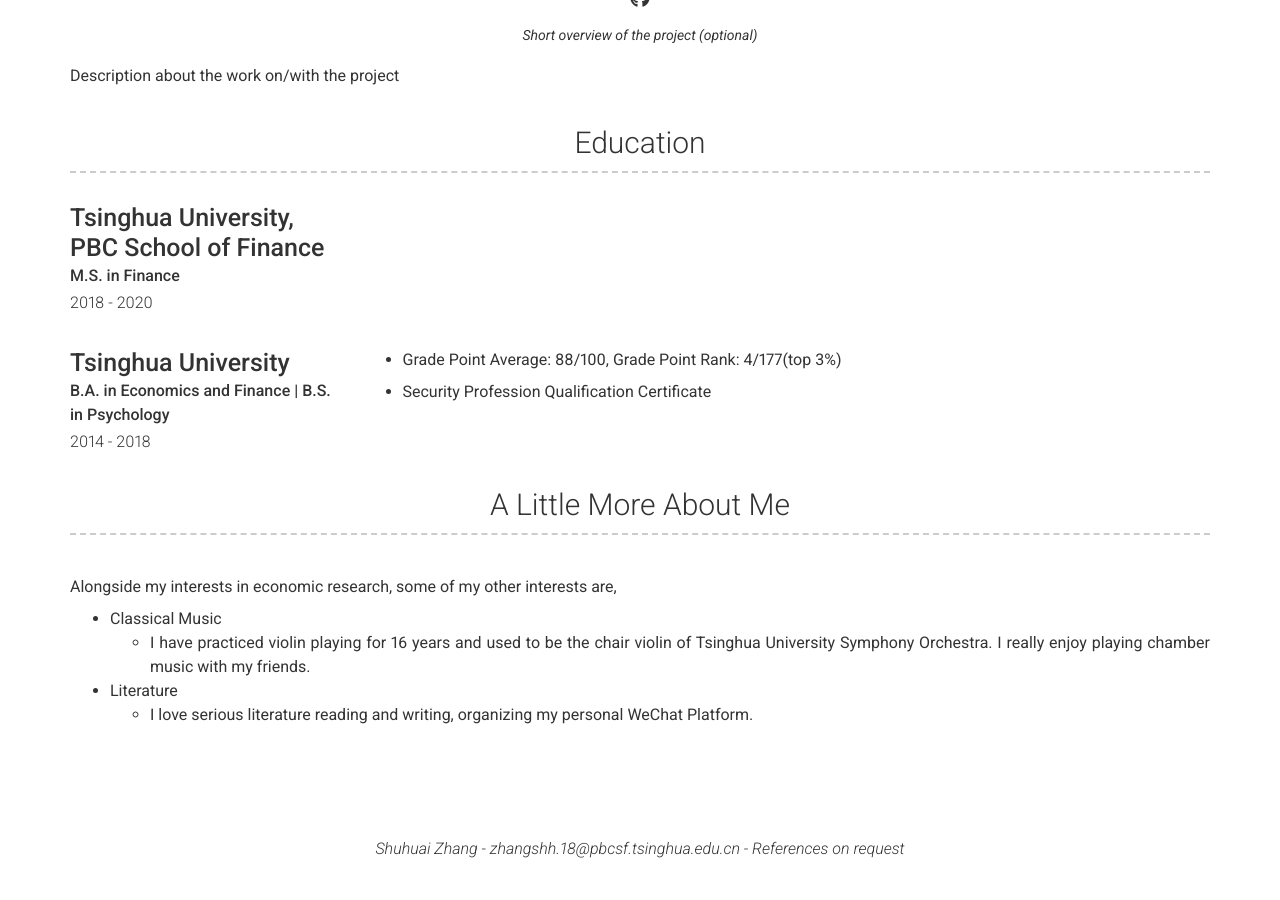
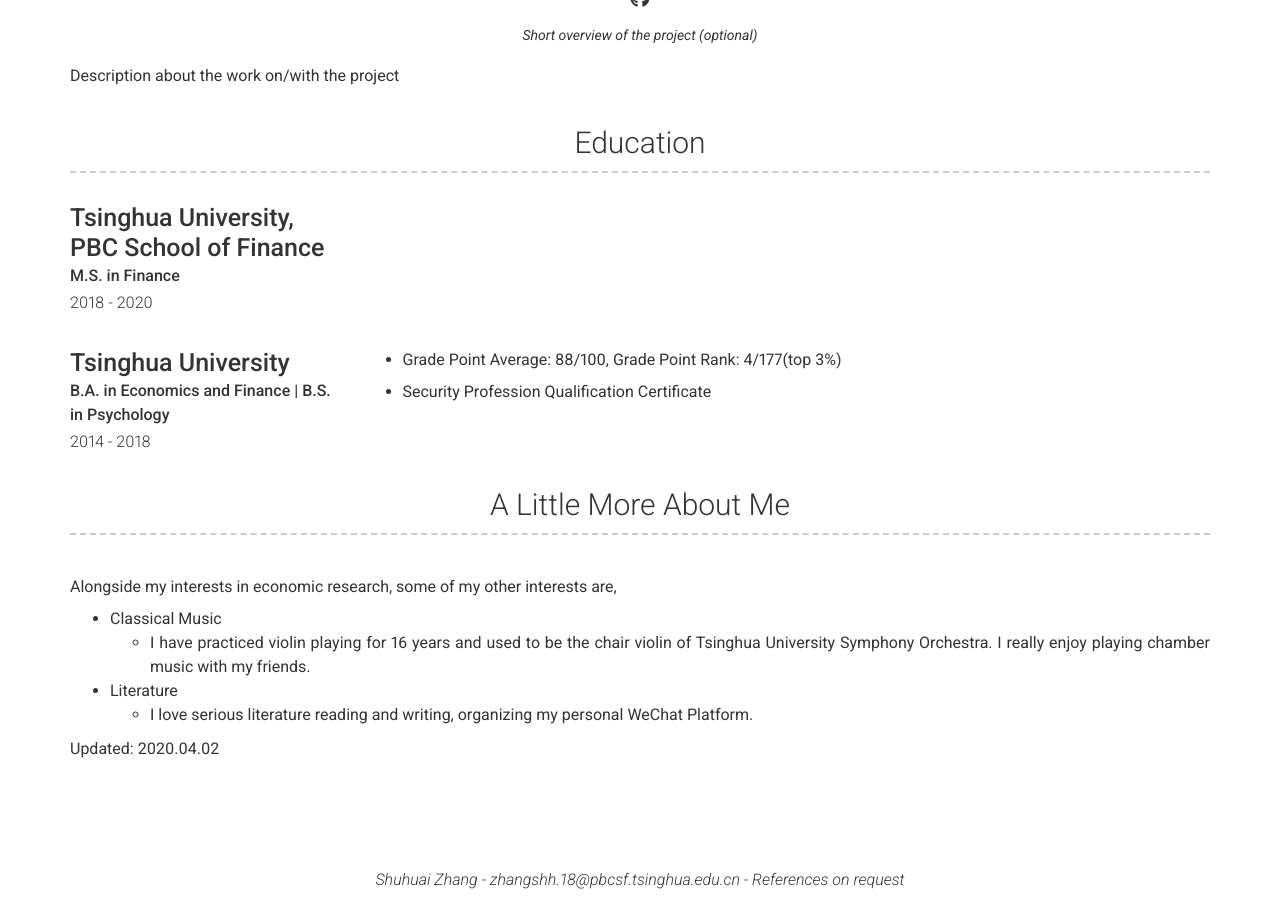
Before and after one commit to shuhuaizhang/shuhuaizhang.github.io, a Jekyll site: the page built from index.md, in a window 1280 px wide and 900 px high, scrolled down 1029 px. Built offline with Jekyll 4.4.1, drawn with Linux system fonts in a browser that asks for light colours; nearby versions of some CDN libraries; before the commit the page ends 1897 px from its top, so only the background shows below that.

Commit message:
Update _config.yml

```diff
--- a/_config.yml
+++ b/_config.yml
@@ -69,6 +69,8 @@ more_content: | # this will include new lines to allow paragraphs
 
    - Literature
      - I love serious literature reading and writing, organizing my personal WeChat Platform.
+
+  Updated: 2020.04.02
 # Footer
 footer_show_references: true
 
```
